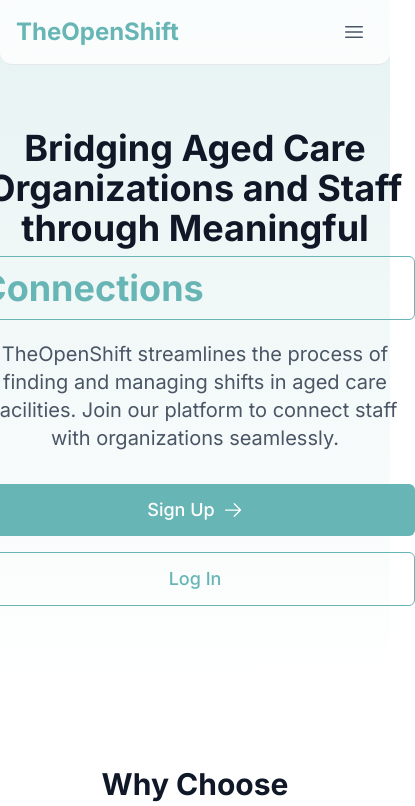
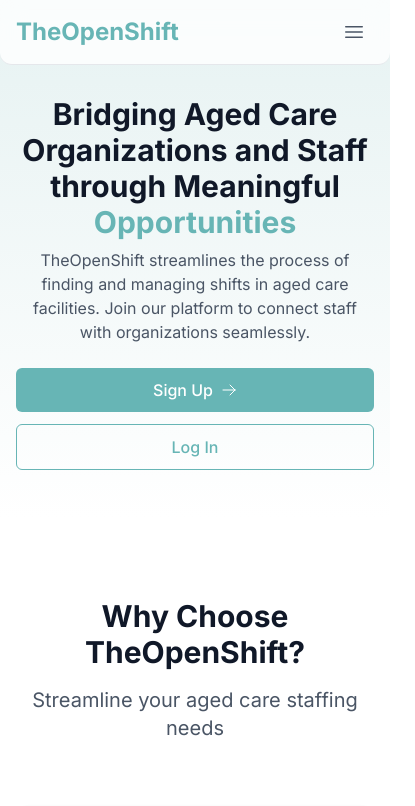
Before and after one commit to shaun-theopenshift/frontend, a Next.js app: page / in a window 390 px wide. Shown: the top 806 px of the page, 415 px wide, since content can reach past the window. Built offline with nearby package versions, Linux system fonts and the light colour scheme.

Commit message:
Remove rotating text from hero section

```diff
--- a/src/app/page.tsx
+++ b/src/app/page.tsx
@@ -1,64 +1,36 @@
 'use client';
 
-import { useEffect, useState } from 'react';
+import { useState } from 'react';
 import { ArrowRightIcon, CalendarIcon, UserGroupIcon, BuildingOfficeIcon } from '@heroicons/react/24/outline';
 import Navigation from './components/Navigation';
 
-const rotatingWords = ['Opportunities', 'Partnership', 'Connections'];
-
 export default function Home() {
   const [activeTab, setActiveTab] = useState('organization');
-  const [currentWordIndex, setCurrentWordIndex] = useState(0);
-
-  useEffect(() => {
-    const interval = setInterval(() => {
-      setCurrentWordIndex((prev) => (prev + 1) % rotatingWords.length);
-    }, 2500);
-    return () => clearInterval(interval);
-  }, []);
 
   return (
     <main className="flex min-h-screen flex-col">
       <Navigation />
 
       {/* Hero Section */}
-      <section className="pt-32 pb-20 px-4 sm:px-6 lg:px-8 bg-gradient-to-b from-[#e6f2f2] to-white">
+      <section className="pt-24 sm:pt-32 pb-12 sm:pb-20 px-4 sm:px-6 lg:px-8 bg-gradient-to-b from-[#e6f2f2] to-white">
         <div className="max-w-7xl mx-auto">
-          <div className="flex flex-col lg:flex-row items-center justify-between gap-12">
-            <div className="text-center lg:text-left flex-1">
-              <h1 className="text-4xl sm:text-5xl md:text-6xl font-bold text-gray-900 mb-2">
-                Bridging Aged Care Organizations and Staff through Meaningful
+          <div className="flex flex-col lg:flex-row items-center justify-between gap-8 sm:gap-12">
+            <div className="text-center lg:text-left flex-1 w-full">
+              <h1 className="text-3xl sm:text-4xl md:text-5xl lg:text-6xl font-bold text-gray-900 mb-2">
+                Bridging Aged Care Organizations and Staff through Meaningful{' '}
+                <span className="text-[#67b5b5]">Opportunities</span>
               </h1>
-              <div className="mt-2 mb-5">
-                <span className="inline-block relative w-110 h-16 overflow-hidden border border-[#67b5b5] rounded-md align-middle">
-                  <span
-                    key={currentWordIndex}
-                    className="absolute w-full h-full top-0 left-0 flex items-center text-[#67b5b5] text-4xl sm:text-5xl md:text-6xl font-bold transition-transform duration-500 ease-in-out pl-1"
-                    style={{ transform: 'translateY(0)', animation: 'slide-up 0.5s ease' }}
-                  >
-                    {rotatingWords[currentWordIndex]}
-                  </span>
-                </span>
-              </div>
 
-
-              <style>{`
-                @keyframes slide-up {
-                  0% { transform: translateY(100%); opacity: 0; }
-                  100% { transform: translateY(0); opacity: 1; }
-                }
-              `}</style>
-
-              <p className="text-xl text-gray-600 mb-8 max-w-3xl">
+              <p className="text-base sm:text-lg md:text-xl text-gray-600 mb-6 sm:mb-8 max-w-3xl mx-auto lg:mx-0">
                 TheOpenShift streamlines the process of finding and managing shifts in aged care facilities.
                 Join our platform to connect staff with organizations seamlessly.
               </p>
-              <div className="flex flex-col sm:flex-row justify-center lg:justify-start gap-4">
-                <button className="px-8 py-3 text-lg font-medium text-white bg-[#67b5b5] rounded-md hover:bg-[#4a9e9e] flex items-center justify-center">
+              <div className="flex flex-col sm:flex-row justify-center lg:justify-start gap-3 sm:gap-4">
+                <button className="w-full sm:w-auto px-6 sm:px-8 py-2.5 sm:py-3 text-base sm:text-lg font-medium text-white bg-[#67b5b5] rounded-md hover:bg-[#4a9e9e] flex items-center justify-center">
                   Sign Up
-                  <ArrowRightIcon className="w-5 h-5 ml-2" />
+                  <ArrowRightIcon className="w-4 h-4 sm:w-5 sm:h-5 ml-2" />
                 </button>
-                <button className="px-8 py-3 text-lg font-medium text-[#67b5b5] border border-[#67b5b5] rounded-md hover:bg-[#e6f2f2]">
+                <button className="w-full sm:w-auto px-6 sm:px-8 py-2.5 sm:py-3 text-base sm:text-lg font-medium text-[#67b5b5] border border-[#67b5b5] rounded-md hover:bg-[#e6f2f2]">
                   Log In
                 </button>
               </div>
```
